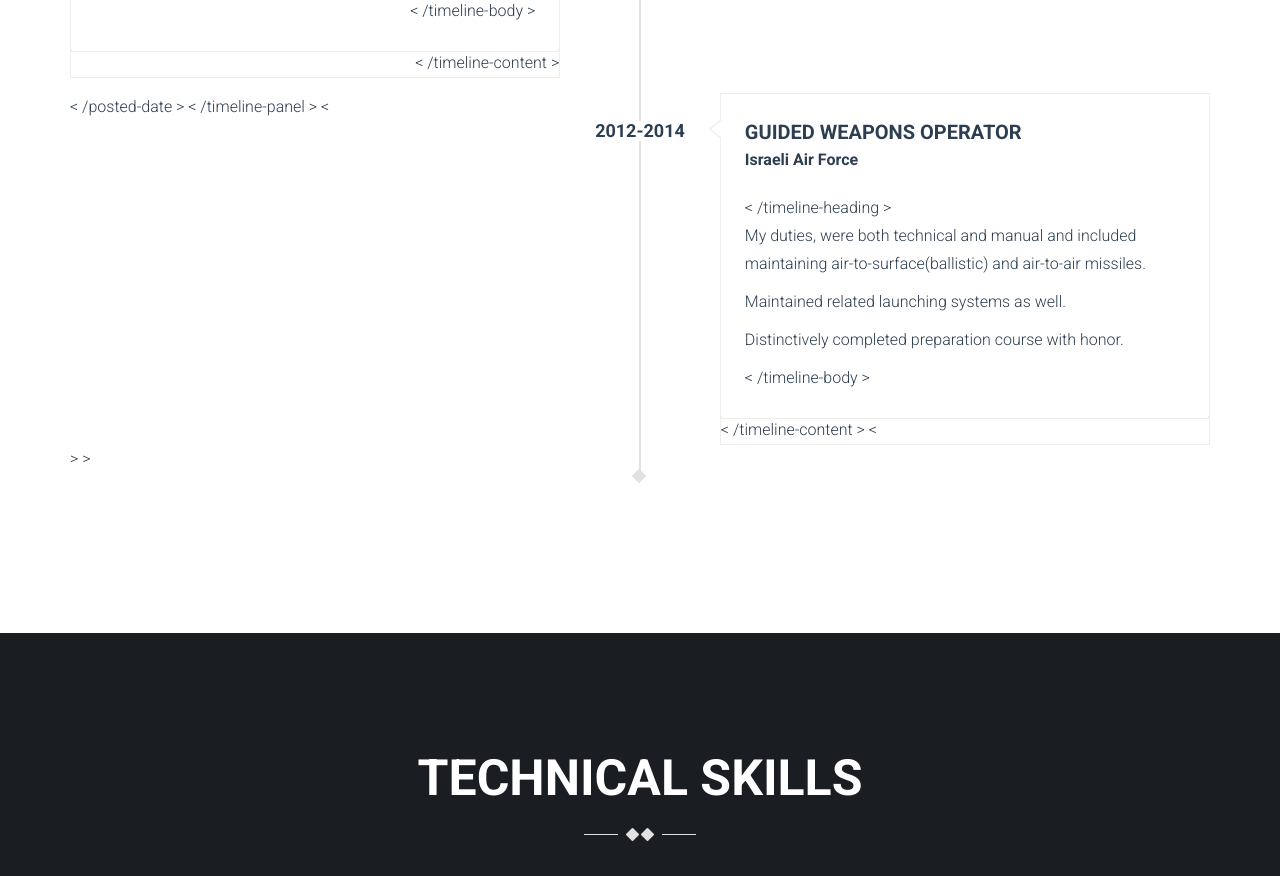
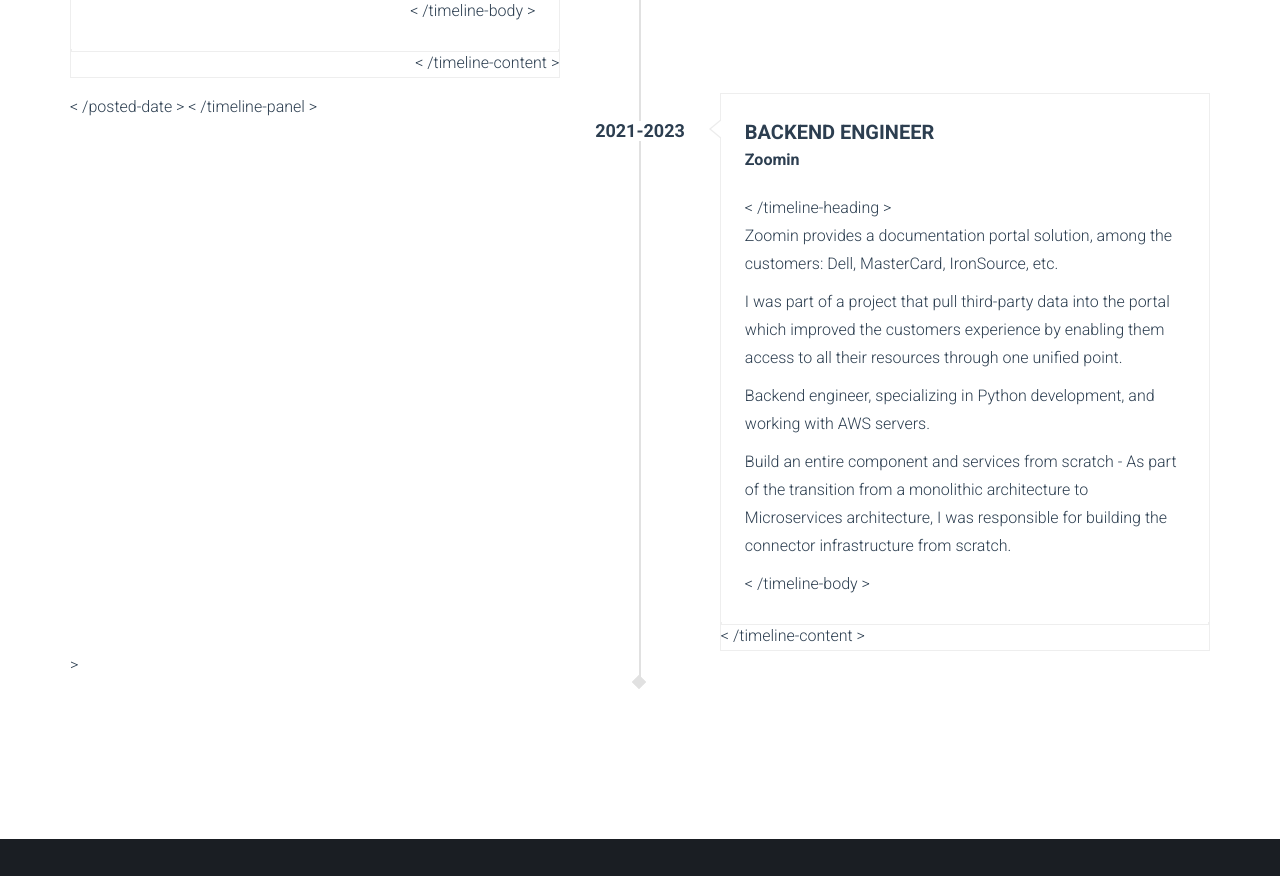
Before and after one commit to OrCohenAdiv/OrCohenAdiv.github.io, a plain HTML site: page index.html in a window 1280 px wide. Shown: the part 3070-3946 px from the top of the page. Drawn offline with Linux system fonts and the light colour scheme; some packages are replaced by stand-ins of ours.

Commit message:
Update index.html

```diff
--- a/index.html
+++ b/index.html
@@ -265,24 +265,25 @@
 
                                         <li class="timeline-inverted">
                                             <div class="posted-date">
-                                                <span class="month">2012-2014</span>
+                                                <span class="month">2021-2023</span>
                                             </div>< /posted-date >
 
                                             <div class="timeline-panel wow fadeInUp">
                                                 <div class="timeline-content">
                                                     <div class="timeline-heading">
-                                                        <h3>Guided Weapons Operator</h3>
-                                                        <span>Israeli Air Force</span>
+                                                        <h3>Backend engineer</h3>
+                                                        <span>Zoomin</span>
                                                     </div>< /timeline-heading >
 
                                                     <div class="timeline-body">
-                                                        <p>My duties, were both technical and manual and included maintaining air-to-surface(ballistic) and air-to-air missiles.</p>
-                                                        <p>Maintained related launching systems as well.</p>
-                                                        <p>Distinctively completed preparation course with honor.</p>
+                                                        <p>Zoomin provides a documentation portal solution, among the customers: Dell, MasterCard, IronSource, etc.</p>
+                                                        <p>I was part of a project that pull third-party data into the portal which improved the customers experience by enabling them access to all their resources through one unified point.</p>
+                                                        <p>Backend engineer, specializing in Python development, and working with AWS servers.</p>
+                                                        <p>Build an entire component and services from scratch - As part of the transition from a monolithic architecture to Microservices architecture, I was responsible for building the connector infrastructure from scratch.</p>
                                                     </div>< /timeline-body >
                                                 </div> < /timeline-content >
-                                          <  </div>< /timeline-panel >
-                                        <</li>> >
+                                          </div>< /timeline-panel >
+                                        </li>>
                                     </ul>
                                 </div>
                             </div>
```
